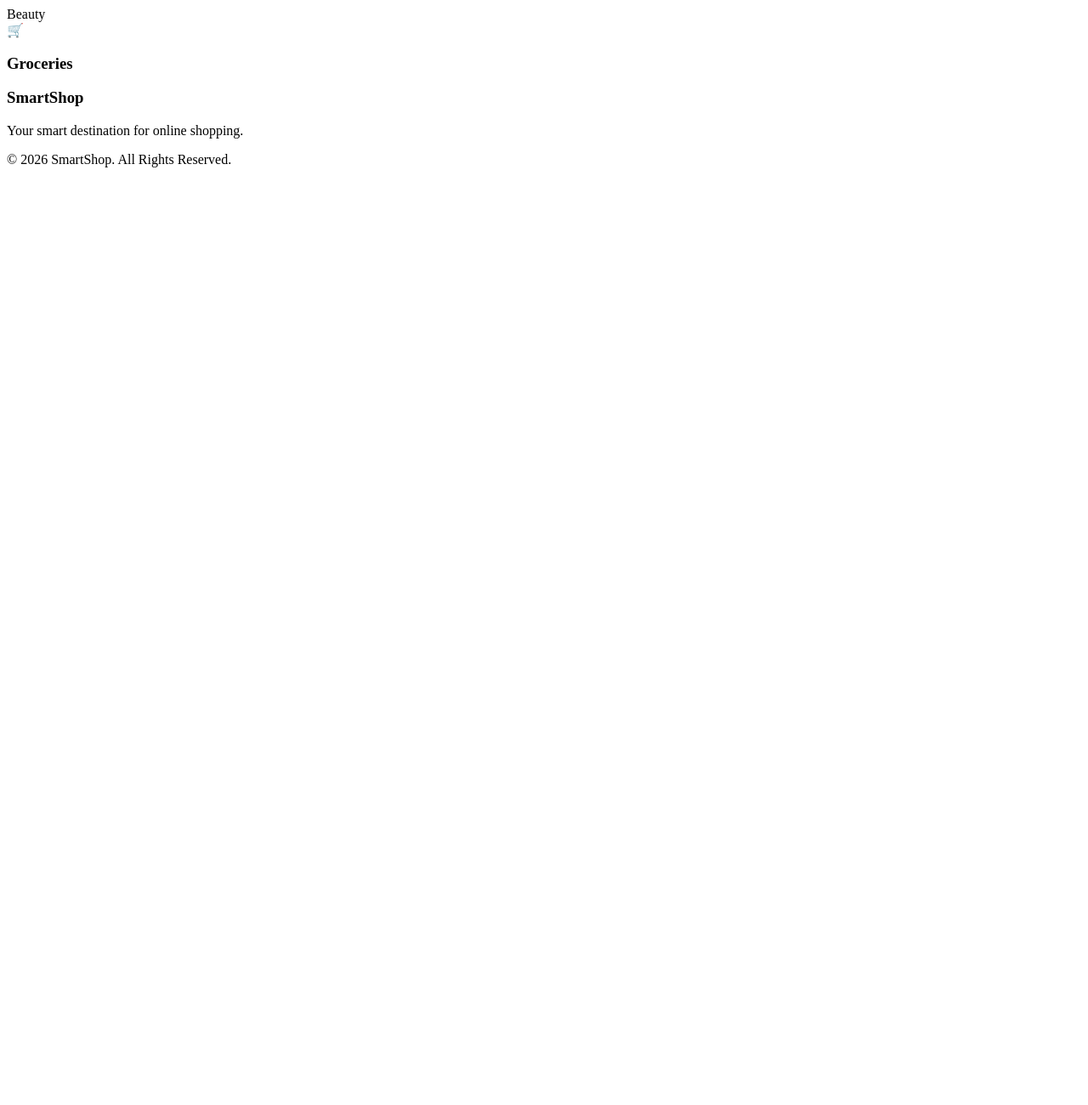
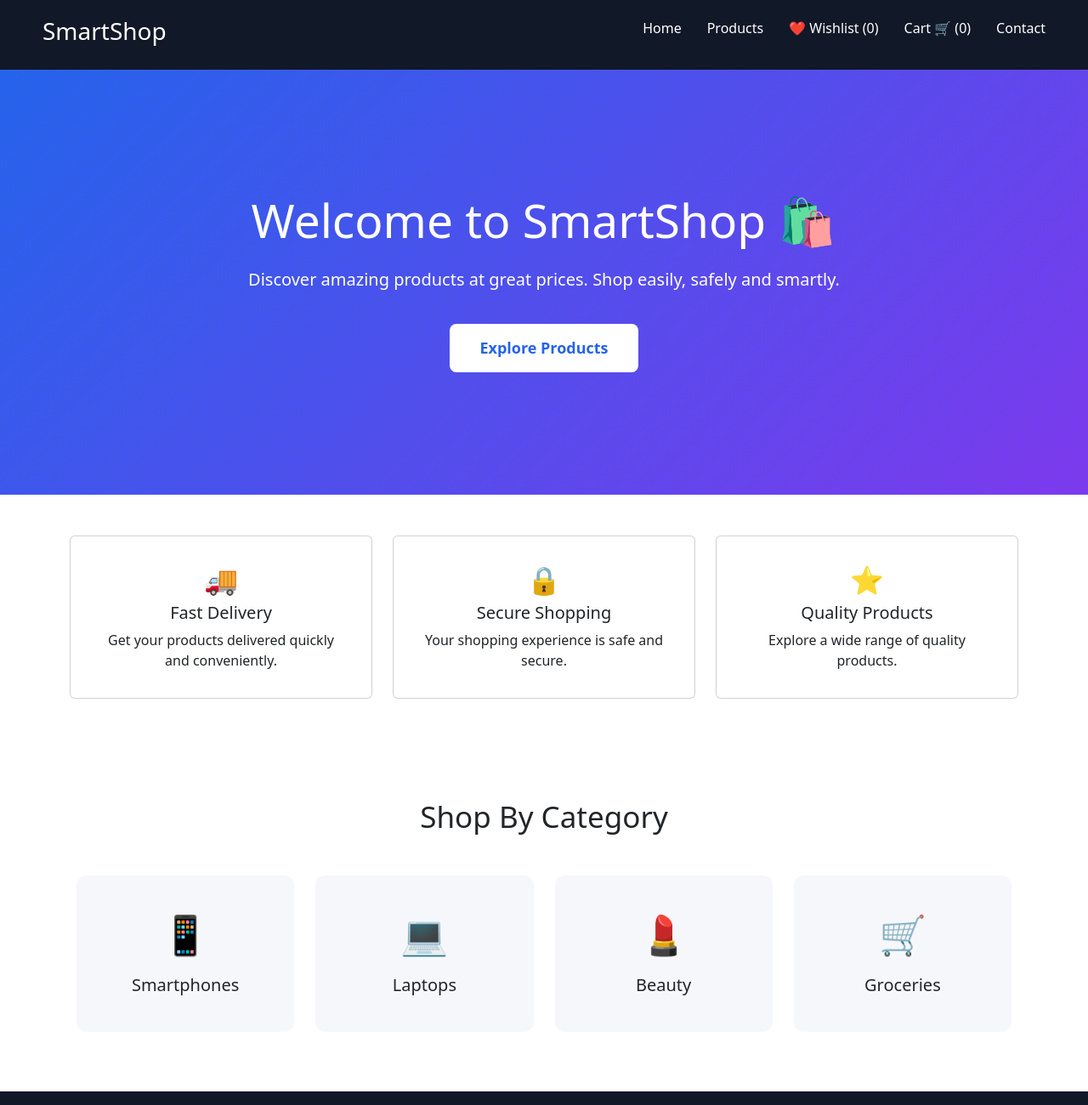
Before and after one commit to 006248bectf24-lang/SmartShop, a plain HTML site: page Added new index.html in a window 1280 px wide. Shown: the top 1300 px of the page at 85% size. Before the commit the page ends 800 px from the top, so only its background shows below. Drawn offline with nearby package versions, Linux system fonts and the light colour scheme.

Commit message:
Add index.html for SmartShop homepage
This file serves as the main HTML structure for the SmartShop website, including a navbar, hero section, product categories, and Bootstrap styling.

```diff
--- a/Added new index.html
+++ b/Added new index.html
@@ -1,3 +1,241 @@
+<!DOCTYPE html>
+<html lang="en">
+
+<head>
+
+    <meta charset="UTF-8">
+
+    <meta
+        name="viewport"
+        content="width=device-width, initial-scale=1.0"
+    >
+
+    <title>SmartShop - Home</title>
+
+    <!-- Your Existing CSS -->
+    <link
+        rel="stylesheet"
+        href="css/style.css"
+    >
+
+    <!-- Bootstrap CSS -->
+    <link
+        href="https://cdn.jsdelivr.net/npm/bootstrap@5.3.3/dist/css/bootstrap.min.css"
+        rel="stylesheet"
+    >
+
+</head>
+
+<body>
+
+
+    <!-- ================= NAVBAR ================= -->
+
+    <nav>
+
+        <h2>SmartShop</h2>
+
+        <ul>
+
+            <li>
+                <a href="index.html">
+                    Home
+                </a>
+            </li>
+
+            <li>
+                <a href="products.html">
+                    Products
+                </a>
+            </li>
+
+            <li>
+                <a href="wishlist.html">
+                    ❤️ Wishlist
+                    (<span id="wishlist-count">0</span>)
+                </a>
+            </li>
+
+            <li>
+                <a href="cart.html">
+                    Cart 🛒
+                    (<span id="cart-count">0</span>)
+                </a>
+            </li>
+
+            <li>
+                <a href="contact.html">
+                    Contact
+                </a>
+            </li>
+
+        </ul>
+
+    </nav>
+
+
+    <!-- ================= HERO ================= -->
+
+    <section class="hero">
+
+        <div class="hero-content">
+
+            <h1>
+                Welcome to SmartShop 🛍️
+            </h1>
+
+            <p>
+                Discover amazing products at great prices.
+                Shop easily, safely and smartly.
+            </p>
+
+            <a
+                href="products.html"
+                class="shop-btn"
+            >
+                Explore Products
+            </a>
+
+        </div>
+
+    </section>
+
+
+    <!-- ================= BOOTSTRAP SECTION ================= -->
+
+    <section class="container my-5">
+
+        <div class="row g-4">
+
+            <div class="col-md-4">
+
+                <div class="card h-100 text-center p-3">
+
+                    <div class="card-body">
+
+                        <h2 class="card-title">
+                            🚚
+                        </h2>
+
+                        <h5 class="card-title">
+                            Fast Delivery
+                        </h5>
+
+                        <p class="card-text">
+                            Get your products delivered
+                            quickly and conveniently.
+                        </p>
+
+                    </div>
+
+                </div>
+
+            </div>
+
+
+            <div class="col-md-4">
+
+                <div class="card h-100 text-center p-3">
+
+                    <div class="card-body">
+
+                        <h2 class="card-title">
+                            🔒
+                        </h2>
+
+                        <h5 class="card-title">
+                            Secure Shopping
+                        </h5>
+
+                        <p class="card-text">
+                            Your shopping experience
+                            is safe and secure.
+                        </p>
+
+                    </div>
+
+                </div>
+
+            </div>
+
+
+            <div class="col-md-4">
+
+                <div class="card h-100 text-center p-3">
+
+                    <div class="card-body">
+
+                        <h2 class="card-title">
+                            ⭐
+                        </h2>
+
+                        <h5 class="card-title">
+                            Quality Products
+                        </h5>
+
+                        <p class="card-text">
+                            Explore a wide range of
+                            quality products.
+                        </p>
+
+                    </div>
+
+                </div>
+
+            </div>
+
+        </div>
+
+    </section>
+
+
+    <!-- ================= CATEGORIES ================= -->
+
+    <section class="categories">
+
+        <h2 class="text-3xl font-bold text-center mb-5">
+            Shop By Category
+        </h2>
+
+        <div class="category-container">
+
+
+            <div
+                class="category-card"
+                onclick="goToCategory('smartphones')"
+            >
+
+                📱
+
+                <h3>
+                    Smartphones
+                </h3>
+
+            </div>
+
+
+            <div
+                class="category-card"
+                onclick="goToCategory('laptops')"
+            >
+
+                💻
+
+                <h3>
+                    Laptops
+                </h3>
+
+            </div>
+
+
+            <div
+                class="category-card"
+                onclick="goToCategory('beauty')"
+            >
+
+                💄
+
+                <h3>
                     Beauty
                 </h3>
 
```
